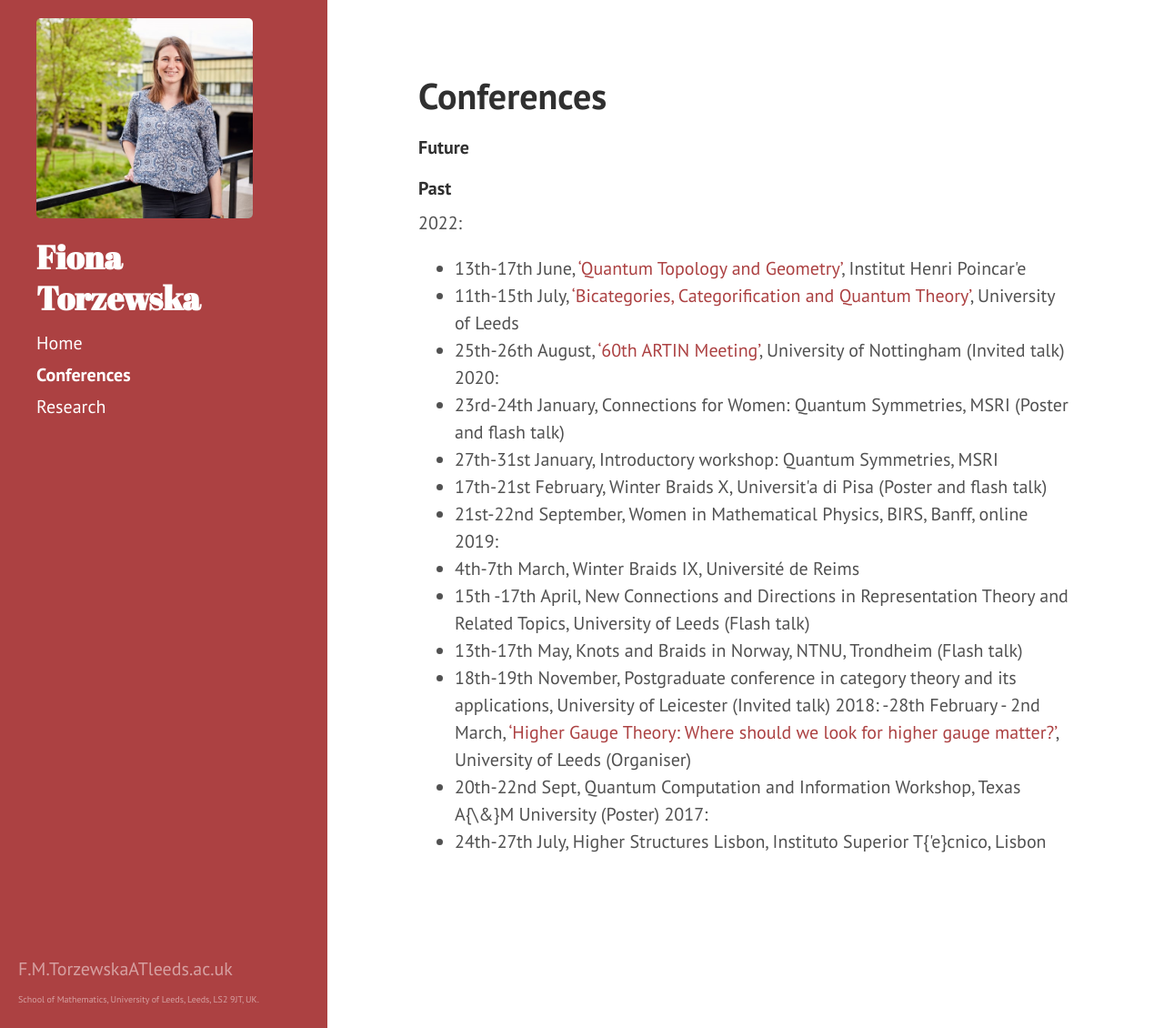
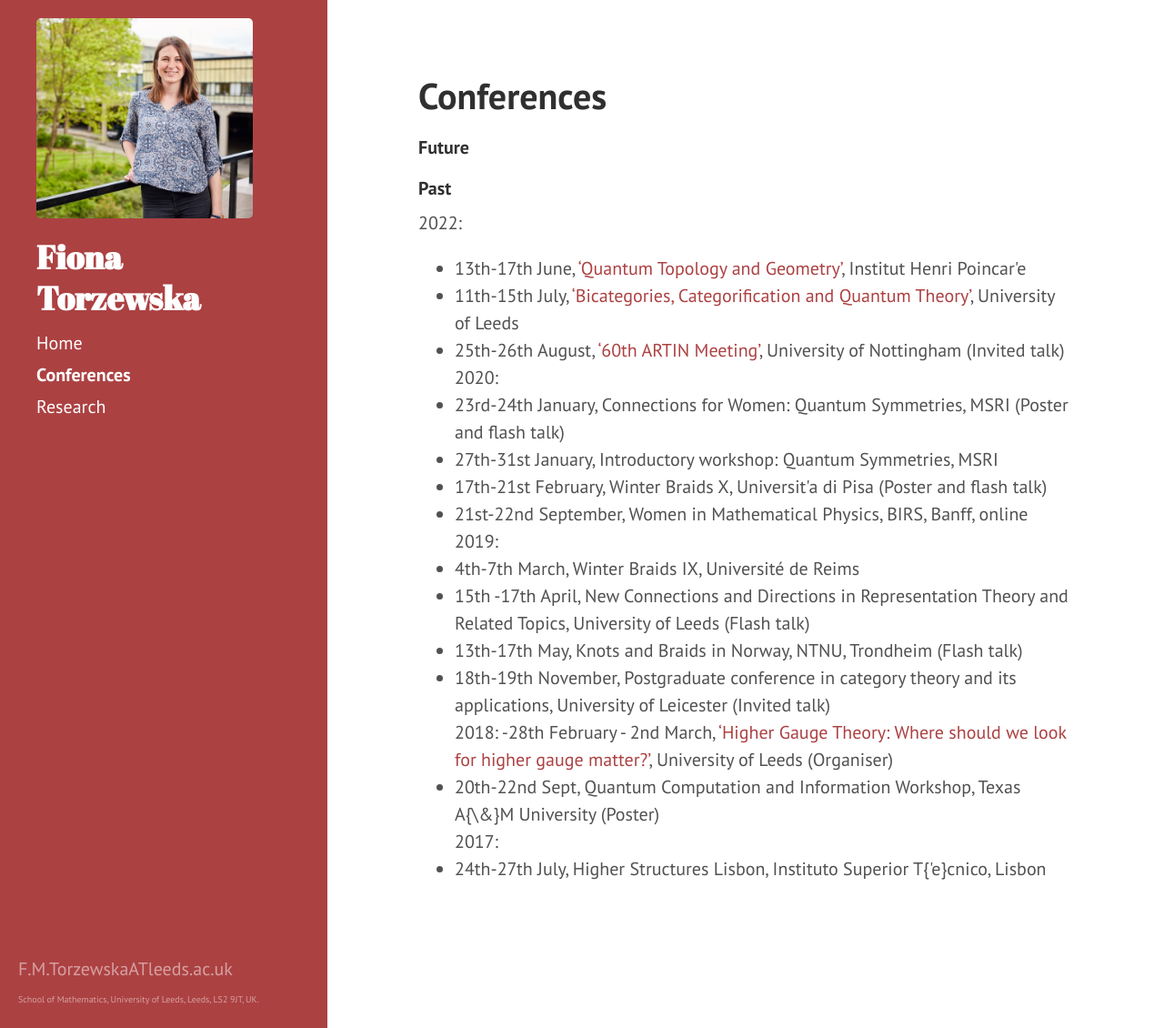
Before and after one commit to fionatorzewska/fionatorzewska.github.io, a Jekyll site: the page built from conferences.md, in a window 1280 px wide and 1130 px high. Shown: the whole window at 91% size. Built offline with Jekyll 4.4.1, drawn with Linux system fonts in a browser that asks for light colours; Markdown is read by kramdown in place of the engine named in the settings; part of the change alters nothing that is shown.

```diff
--- a/conferences.md
+++ b/conferences.md
@@ -10,18 +10,18 @@ title: Conferences
 - 13th-17th June, ['Quantum Topology and Geometry'](https://www.mathconf.org/qtg2022), Institut Henri Poincar\'e
 - 11th-15th July, ['Bicategories, Categorification and Quantum Theory'](https://conferences.leeds.ac.uk/bcqt2022/), University of Leeds
 - 25th-26th August, ['60th ARTIN Meeting'](https://www.nottingham.ac.uk/mathematics/events/artin-2022.aspx), University of Nottingham (Invited talk)
-2020:
+<br> 2020:
 - 23rd-24th January, Connections for Women: Quantum Symmetries, MSRI (Poster and flash talk)
 - 27th-31st January, Introductory workshop: Quantum Symmetries, MSRI
 - 17th-21st February, Winter Braids X, Universit\'a di Pisa (Poster and flash talk)
 - 21st-22nd September, Women in Mathematical Physics, BIRS, Banff, online
-2019:
+<br> 2019:
 - 4th-7th March, Winter Braids IX, Universit&eacute; de Reims
 - 15th -17th April, New Connections and Directions in Representation Theory and Related Topics, University of Leeds (Flash talk)
 - 13th-17th May, Knots and Braids in Norway, NTNU, Trondheim (Flash talk)
 - 18th-19th November, Postgraduate conference in category theory and its applications, University of Leicester (Invited talk)
-2018:
+<br> 2018:
 -28th February - 2nd March, ['Higher Gauge Theory: Where should we look for higher gauge matter?'](http://www1.maths.leeds.ac.uk/~ppmartin/SEMINARS/HGT_WS/), University of Leeds (Organiser)
 - 20th-22nd Sept, Quantum Computation and Information Workshop, Texas A{\&}M University (Poster)
-2017:
+<br> 2017:
 - 24th-27th July, Higher Structures Lisbon, Instituto Superior T{\'e}cnico, Lisbon
```
